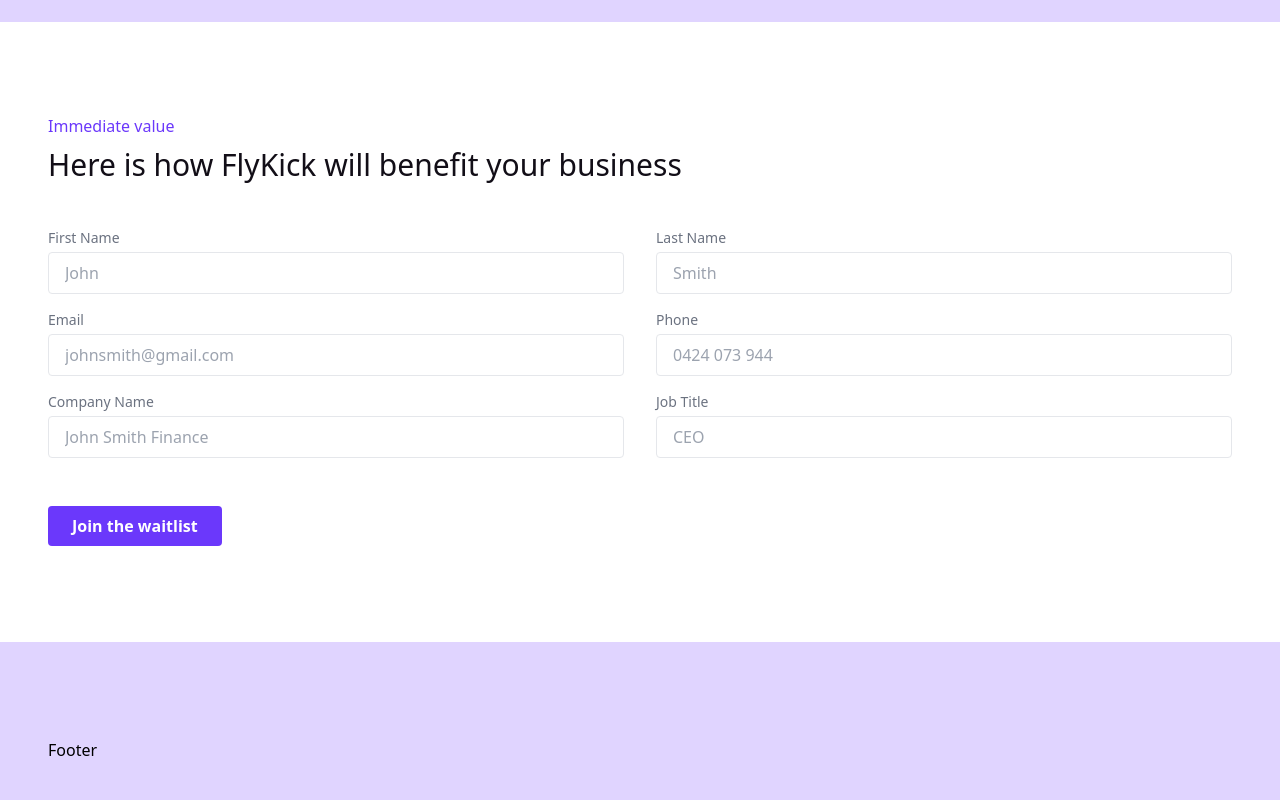
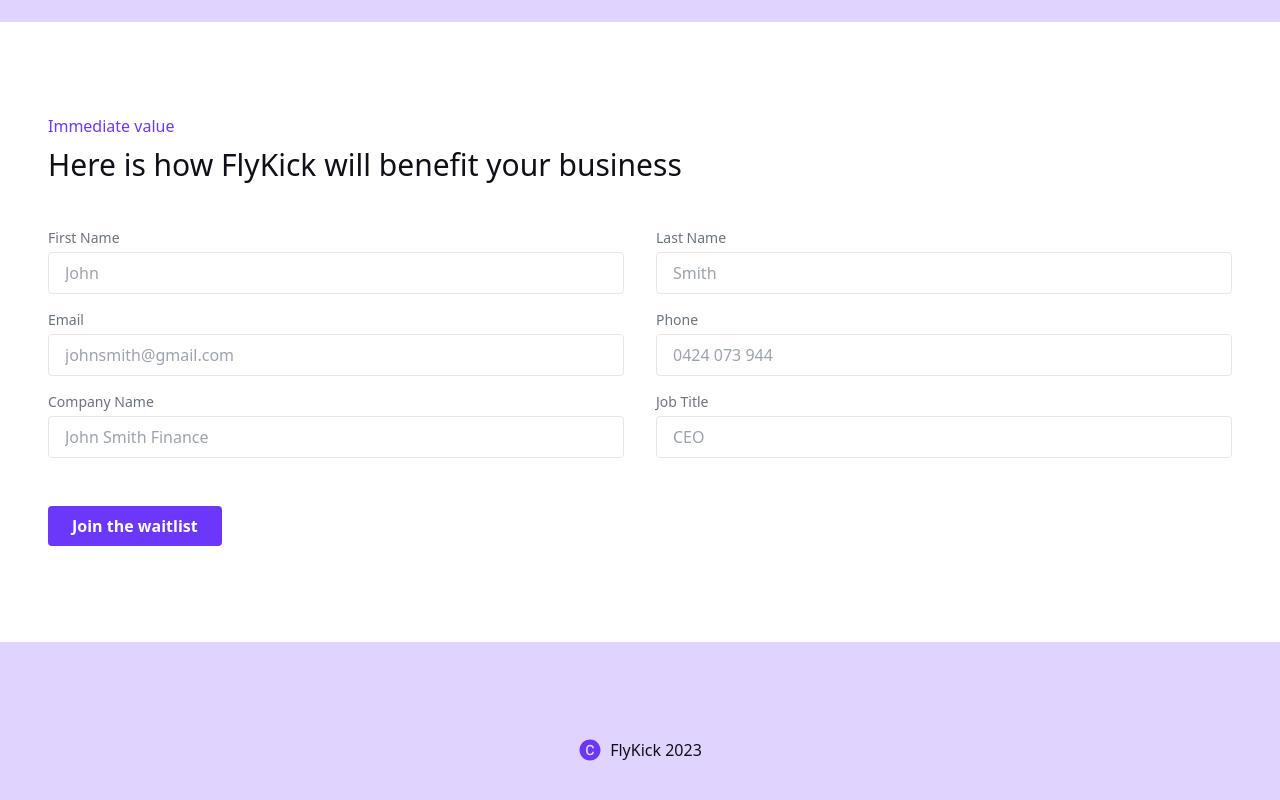
Before and after one commit to arjunp8822/flykick, a React (Vite) app in the folder frontend/: page / in a window 1280 px wide. Shown: the part 3767-4567 px from the top of the page. Built offline with nearby package versions, Linux system fonts and the light colour scheme.

Commit message:
added footer

```diff
--- a/frontend/src/components/Footer.jsx
+++ b/frontend/src/components/Footer.jsx
@@ -1,7 +1,20 @@
 import React from "react";
+import { BsFacebook, BsTwitter } from "react-icons/bs";
+import { AiFillInstagram, AiFillCopyrightCircle } from "react-icons/ai";
 
 const Footer = () => {
-  return <div>Footer</div>;
+  return (
+    <div className="flex flex-col justify-center items-center">
+      <div className="flex gap-2 justify-center items-center">
+        <AiFillCopyrightCircle className="text-bg-cta text-2xl" />
+        <h3 className="cursor-pointer hover:text-gray-400 transition duration-100">
+          <a href="/">
+            <h5 className="text-font-primary font-medium">FlyKick 2023</h5>
+          </a>
+        </h3>
+      </div>
+    </div>
+  );
 };
 
 export default Footer;
--- a/frontend/src/components/Form.jsx
+++ b/frontend/src/components/Form.jsx
@@ -10,10 +10,10 @@
     e.preventDefault();
     try {
       const response = await emailjs.sendForm(
-        "service_mmx23ii",
-        "template_rer61k9",
-        form.current,
-        "twcfsdyMRI2RLLHE1"
+        // "service_mmx23ii",
+        // "template_rer61k9",
+        form.current
+        // "twcfsdyMRI2RLLHE1"
       );
       document.form.reset();
       setSubmitState(true);
```
